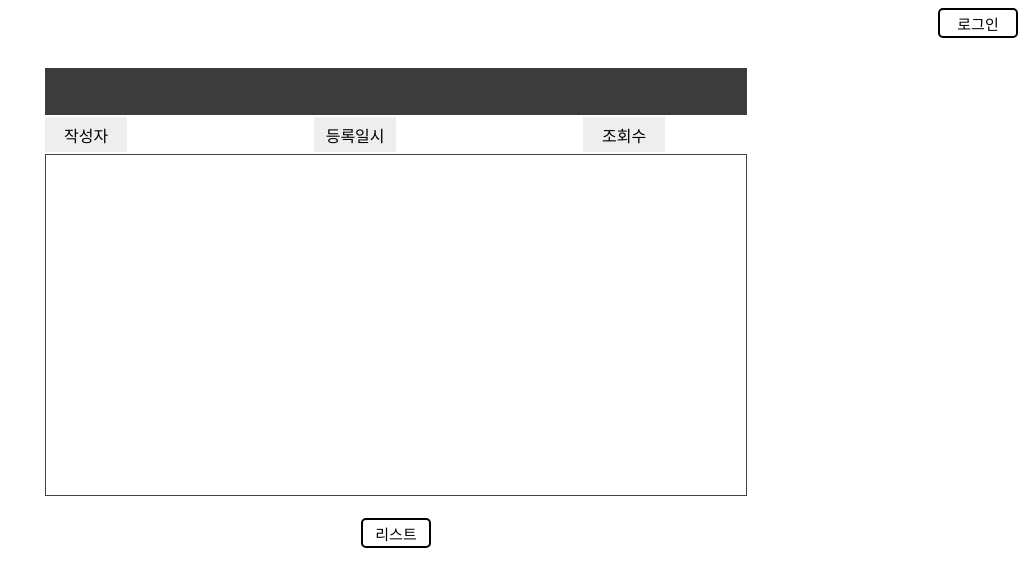
After one commit to macadamia94/PHP_poject_teamA, a PHP site: page /board2/detail.php?i_board=1 in a window 1280 px wide. The commit adds this page. Shown: the top 587 px of the page, without its empty margins (244-1280 px from the left). Run offline with PHP 8.4, Linux system fonts and the light colour scheme; data that the repository does not hold is empty.

Commit message:
detail추가

```diff
--- a/board2/db/db_board.php
+++ b/board2/db/db_board.php
@@ -22,13 +22,30 @@ function sel_board_list(){
 $sql=
     "   SELECT B.i_board, B.title, B.created_at, B.hit
              , U.nm
-         FROM t_board B
-        INNER JOIN t_user U
-           ON B.i_user = U.i_user
-        ORDER BY B.i_board DESC
+          FROM t_board B
+         INNER JOIN t_user U
+            ON B.i_user = U.i_user
+         ORDER BY B.i_board DESC
     ";
     $conn= get_conn();
     $result= mysqli_query($conn, $sql);
     mysqli_close($conn);
     return $result;
 }
+
+function sel_board(&$param) {
+    $i_board= $param["i_board"];
+
+    $sql=
+    "   SELECT B.title, B.ctnt, B.created_at, B.hit
+             , U.i_user, U.nm
+          FROM t_board B
+         INNER JOIN t_user U
+            ON B.i_user = U.i_user
+         WHERE B.i_board = ${i_board}
+    ";
+    $conn= get_conn();
+    $result= mysqli_query($conn, $sql);
+    mysqli_close($conn);
+    return mysqli_fetch_assoc($result);
+}
--- /dev/null
+++ b/board2/detail.css
@@ -0,0 +1,77 @@
+#container {
+    margin-top: 40px;
+    display: grid;
+    justify-content: center;
+    align-items: center;
+}
+
+.read_title {
+    height: 45px;
+    font-size: 23.5px;
+    text-align: center;
+    background-color: #3C3C3C;
+    color: white;
+    width: 700px;
+}
+
+.read {
+    background-color: #EEEEEE;
+    width: 30px;
+    text-align: center;
+    height: 33px;
+}
+
+.read2 {
+    background-color: white;
+    width: 60px;
+    height: 33px;
+    padding-left: 10px;
+}
+
+.read2_hit {
+    background-color: white;
+    width: 20px;
+    height: 33px;
+    padding-left: 10px;
+}
+
+.read_ctnt {
+    padding: 20px;
+    border: 1px solid #444444;
+    height: 300px;
+}
+
+.btn {
+    float: right;
+    font-size: 15px;
+    height: 30px;
+    width: 80px;
+    text-align: center;
+    background-color: white;
+    border: 2px solid black;
+    border-radius: 5px;
+    margin-right: 10px;
+}
+
+.btn:hover
+{
+    text-decoration: underline;
+    cursor: pointer;
+}
+
+.list_btn {
+    height: 30px;
+    width: 70px;
+    font-size: 15px;
+    text-align: center;
+    background-color: white;
+    border: 2px solid black;
+    border-radius: 5px;
+    margin-top: 20px;
+}
+
+.list_btn:hover
+{
+    text-decoration: underline;
+    cursor: pointer;
+}
--- /dev/null
+++ b/board2/detail.php
@@ -0,0 +1,55 @@
+<?php
+include_once "db/db_board.php";
+session_start();
+if(isset($_SESSION["login_user"])) {
+    $login_user= $_SESSION["login_user"];
+}
+$i_board= $_GET["i_board"];
+$param= [
+    "i_board" => $i_board
+];
+$item= sel_board($param);
+?>
+<!DOCTYPE html>
+<html lang="en">
+<head>
+    <meta charset="UTF-8">
+    <meta http-equiv="X-UA-Compatible" content="IE=edge">
+    <meta name="viewport" content="width=device-width, initial-scale=1.0">
+    <link rel="stylesheet" href="detail.css">
+    <title><?=$item["title"]?></title>
+</head>
+<body>
+    <div>
+    <header>
+        <?=isset($_SESSION["login_user"]) ? "<b>" . $nm . "</b>님 환영합니다." : "" ?>
+        <?php if(isset($_SESSION["login_user"])) { ?>
+            <a href="logout.php"><button class='btn'>로그아웃</button></a><br>
+        <?php } else { ?>
+            <a href="login.php"><button class='btn'>로그인</button></a><br>
+        <?php } ?>
+        </header>
+        <main>
+            <table id="container">
+                <tr>
+                    <th colspan="6" class="read_title"><?=$item["title"]?></th>
+                </tr>
+                <tr>
+                    <td class="read">작성자</td>
+                    <td class="read2"><?=$item["nm"]?></td>
+                    <td class="read">등록일시</td>
+                    <td class="read2"><?=$item["created_at"]?></td>
+                    <td class="read">조회수</td>
+                    <td class="read2_hit"><?=$item["hit"]?></td>
+                </tr>
+                <tr>
+                    <td colspan="6" class="read_ctnt" valign="top"><?=$item["ctnt"]?></td>
+                </tr>
+            </table>
+            <center>
+                    <a href="list.php"><button class='list_btn'>리스트</button></a>
+            </center>
+        </main>
+    </div>
+</body>
+</html>
--- a/board2/list.css
+++ b/board2/list.css
@@ -37,7 +37,7 @@ table .even {
 }
 
 a:link {
-    color: #57A0EE;
+    color: #444444;
     text-decoration: none;
 }
 
--- a/board2/list.php
+++ b/board2/list.php
@@ -22,7 +22,6 @@
     <div id="container">
         <header>
         <?=isset($_SESSION["login_user"]) ? "<b>" . $nm . "</b>님 환영합니다." : "" ?>
-        <a href="list.php"><button class='btn'>리스트</button></a>
         <?php if(isset($_SESSION["login_user"])) { ?>
             <a href="write.php"><button class='btn'>글쓰기</button></a>
             <a href="logout.php"><button class='btn'>로그아웃</button></a><br>
@@ -46,7 +45,7 @@
                     <?php foreach($list as $item) {
                         $total % 2 === 0 ? print"<tr class='even'>" : print"<tr>" ?>
                         <td><?= $total ?></td>
-                        <td><?= $item["title"] ?></td>
+                        <td><a href="detail.php?i_board=<?= $item["i_board"] ?>"><?= $item["title"] ?></a></td>
                         <td><?= $item["nm"] ?></td>
                         <td><?= $item["created_at"] ?></td>
                         <td><?= $item["hit"] ?></td>
```
